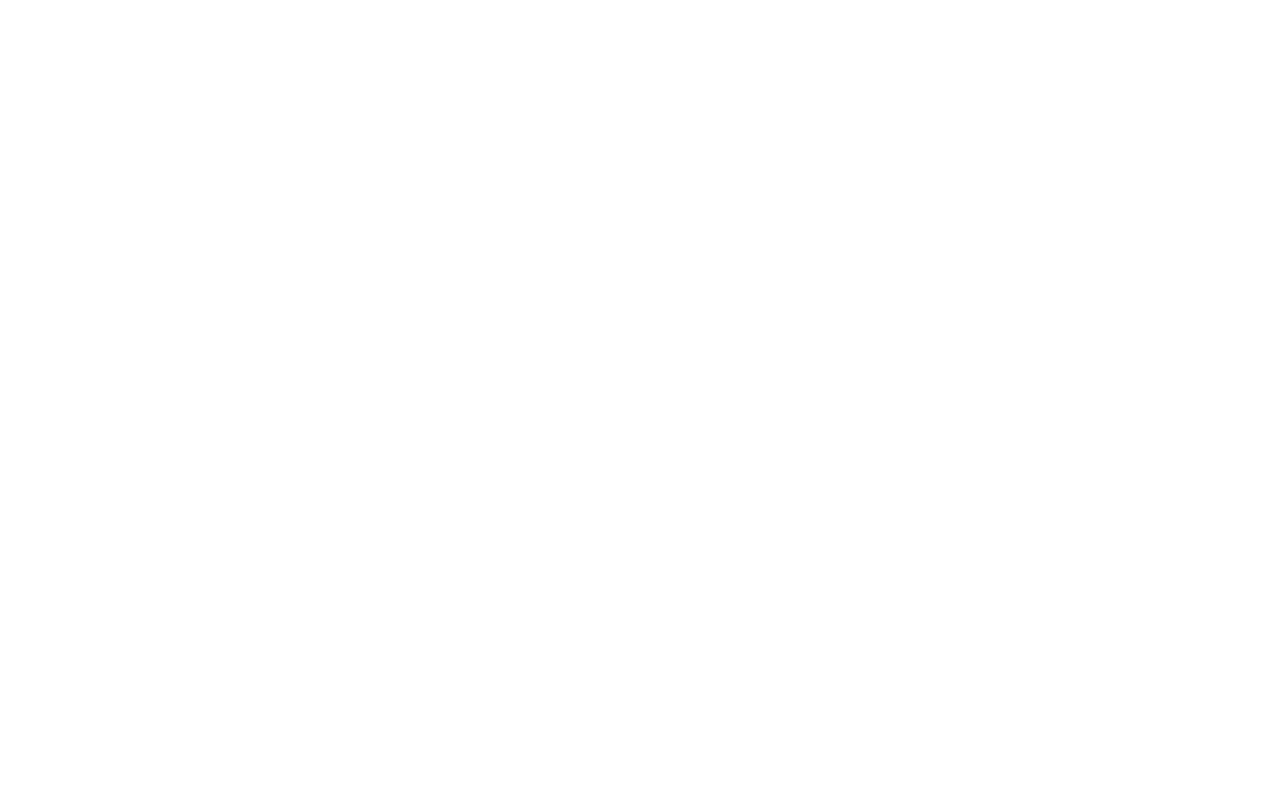
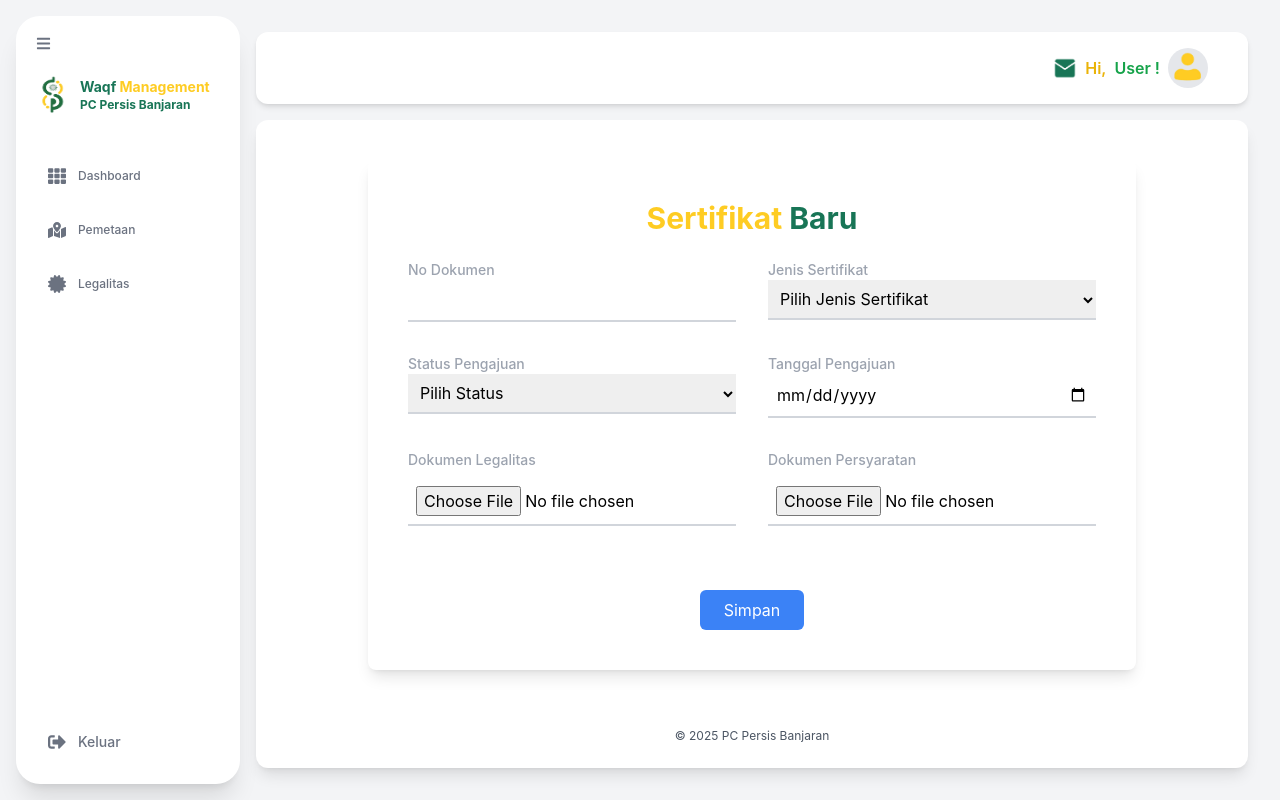
Before and after one commit to syrrkhrnsa/TugasAkhir-frontend, a React (Create React App) app: page /sertifikat/create in a window 1280 px wide. Before the commit this address had no page. Built offline with nearby package versions, Linux system fonts and the light colour scheme; no server answers; sample sign-in values are in the browser's storage.

Commit message:
create update sertifikat

```diff
--- a/src/App.js
+++ b/src/App.js
@@ -11,6 +11,7 @@
 import RiwayatTanah from "./log/log_tanah.js";
 import PesanPerubahan from "./pages/approval.js";
 import EditSertifikat from "./form/e_sertifikat.js";
+import CreateSertifikat from "./form/c_sertifikat.js";
 import DetailTanah from "./form/d_tanah.js";
 
 function App() {
@@ -26,6 +27,8 @@
 
           <Route path="/sertifikat" element={<Sertifikat />} />
           <Route path="/sertifikat/edit/:id" element={<EditSertifikat />} />
+          <Route path="/sertifikat/create" element={<CreateSertifikat />} />
+
 
           {/* Route Tanah */}
           <Route path="/dashboard" element={<Dashboard />} />
--- a/src/form/c_sertifikat.js
+++ b/src/form/c_sertifikat.js
@@ -1,4 +1,149 @@
-import React, { useState, useEffect } from "react";
+import React, { useState } from "react";
 import { useNavigate } from "react-router-dom";
 import Sidebar from "../components/Sidebar";
 import axios from "axios";
+import { FaEye, FaTimes } from "react-icons/fa";
+
+const CreateSertifikat = () => {
+  const navigate = useNavigate();
+
+  // State untuk data form
+  const [formData, setFormData] = useState({
+    noDokumen: "",
+    jenisSertifikat: "",
+    statusPengajuan: "",
+    tanggalPengajuan: "",
+  });
+
+  // State untuk file upload dan preview
+  const [filePreviews, setFilePreviews] = useState({ dokLegalitas: null, dokPersyaratan: null });
+  const [files, setFiles] = useState({ dokLegalitas: null, dokPersyaratan: null });
+
+  // Handle file change untuk preview
+  const handleFileChange = (field, e) => {
+    const file = e.target.files[0];
+    if (!file) return;
+
+    setFiles((prev) => ({ ...prev, [field]: file }));
+    setFilePreviews((prev) => ({ ...prev, [field]: URL.createObjectURL(file) }));
+  };
+
+  // Hapus file yang dipilih
+  const handleRemoveFile = (field) => {
+    setFiles((prev) => ({ ...prev, [field]: null }));
+    setFilePreviews((prev) => ({ ...prev, [field]: null }));
+    document.getElementById(field).value = "";
+  };
+
+  const handleSubmit = async (e) => {
+    e.preventDefault();
+    const token = localStorage.getItem("token");
+    if (!token) {
+      alert("Anda harus login terlebih dahulu.");
+      navigate("/dashboard");
+      return;
+    }
+
+    const formDataToSend = new FormData();
+    Object.entries(formData).forEach(([key, value]) => formDataToSend.append(key, value));
+    Object.entries(files).forEach(([key, file]) => file && formDataToSend.append(key, file));
+
+    try {
+      await axios.post("http://127.0.0.1:8000/api/sertifikat", formDataToSend, {
+        headers: { Authorization: `Bearer ${token}`, "Content-Type": "multipart/form-data" },
+      });
+      alert("Sertifikat berhasil dibuat!");
+      navigate("/dashboard");
+    } catch (error) {
+      alert(`Gagal membuat sertifikat: ${error.response?.data?.message || error.message}`);
+    }
+  };
+
+  return (
+    <div className="relative">
+      <Sidebar>
+        <div className="flex-1 p-4">
+          <div className="bg-white shadow-lg rounded-lg p-10 mx-auto w-[90%] max-w-3xl">
+            <h2 className="text-center text-3xl font-bold">
+              <span className="text-[#FECC23]">Sertifikat</span> <span className="text-[#187556]">Baru</span>
+            </h2>
+            <form onSubmit={handleSubmit} className="mt-6 grid grid-cols-2 gap-8">
+              {[{ field: "noDokumen", label: "No Dokumen" }].map(({ field, label }) => (
+                <div key={field} className="flex flex-col">
+                  <label className="text-sm font-medium text-gray-400">{label}</label>
+                  <input
+                    type="text"
+                    className="w-full border-b-2 border-gray-300 p-2 focus:outline-none"
+                    value={formData[field]}
+                    onChange={(e) => setFormData({ ...formData, [field]: e.target.value })}
+                  />
+                </div>
+              ))}
+
+              <div className="flex flex-col">
+                <label className="text-sm font-medium text-gray-400">Jenis Sertifikat</label>
+                <select
+                  className="w-full border-b-2 border-gray-300 p-2 focus:outline-none"
+                  value={formData.jenisSertifikat}
+                  onChange={(e) => setFormData({ ...formData, jenisSertifikat: e.target.value })}
+                >
+                  <option value="">Pilih Jenis Sertifikat</option>
+                  <option value="BASTW">BASTW</option>
+                  <option value="AIW">AIW</option>
+                  <option value="SW">SW</option>
+                </select>
+              </div>
+
+              <div className="flex flex-col">
+                <label className="text-sm font-medium text-gray-400">Status Pengajuan</label>
+                <select
+                  className="w-full border-b-2 border-gray-300 p-2 focus:outline-none"
+                  value={formData.statusPengajuan}
+                  onChange={(e) => setFormData({ ...formData, statusPengajuan: e.target.value })}
+                >
+                  <option value="">Pilih Status</option>
+                  <option value="Diproses">Diproses</option>
+                  <option value="Terbit">Terbit</option>
+                  <option value="Ditolak">Ditolak</option>
+                </select>
+              </div>
+
+              <div className="flex flex-col">
+                <label className="text-sm font-medium text-gray-400">Tanggal Pengajuan</label>
+                <input
+                  type="date"
+                  className="w-full border-b-2 border-gray-300 p-2 focus:outline-none"
+                  value={formData.tanggalPengajuan}
+                  onChange={(e) => setFormData({ ...formData, tanggalPengajuan: e.target.value })}
+                />
+              </div>
+
+              {[{ field: "dokLegalitas", label: "Dokumen Legalitas" }, { field: "dokPersyaratan", label: "Dokumen Persyaratan" }].map(({ field, label }) => (
+                <div key={field} className="flex flex-col">
+                  <label className="text-sm font-medium text-gray-400">{label}</label>
+                  {filePreviews[field] && (
+                    <div className="mt-2 flex items-center gap-2">
+                      <a href={filePreviews[field]} target="_blank" rel="noopener noreferrer" className="text-blue-500 hover:text-blue-700">
+                        <FaEye className="mr-1" /> Lihat Dokumen
+                      </a>
+                      <button type="button" onClick={() => handleRemoveFile(field)} className="text-red-500 hover:text-red-700">
+                        <FaTimes />
+                      </button>
+                    </div>
+                  )}
+                  <input id={field} type="file" accept=".pdf" className="w-full border-b-2 border-gray-300 p-2 mt-2" onChange={(e) => handleFileChange(field, e)} />
+                </div>
+              ))}
+
+              <div className="col-span-2 flex justify-center mt-8">
+                <button type="submit" className="bg-[#3B82F6] text-white px-6 py-2 rounded-md hover:bg-[#2563EB]"> Simpan </button>
+              </div>
+            </form>
+          </div>
+        </div>
+      </Sidebar>
+    </div>
+  );
+};
+
+export default CreateSertifikat;
--- a/src/form/e_sertifikat.js
+++ b/src/form/e_sertifikat.js
@@ -10,23 +10,22 @@
 
   // State untuk data form
   const [formData, setFormData] = useState({
-    noDokumenBastw: "",
-    noDokumenAIW: "",
-    noDokumenSW: "",
+    noDokumen: "",
+    jenisSertifikat: "",
+    statusPengajuan: "",
+    tanggalPengajuan: "",
   });
 
   // State untuk file preview
   const [filePreviews, setFilePreviews] = useState({
-    dokBastw: null,
-    dokAiw: null,
-    dokSw: null,
+    dokLegalitas: null,
+    dokPersyaratan: null,
   });
 
   // State untuk file yang akan diupload
   const [files, setFiles] = useState({
-    dokBastw: null,
-    dokAiw: null,
-    dokSw: null,
+    dokLegalitas: null,
+    dokPersyaratan: null,
   });
 
   const [loading, setLoading] = useState(true);
@@ -58,21 +57,19 @@
       const sertifikat = response.data.data || response.data;
       if (sertifikat) {
         setFormData({
-          noDokumenBastw: sertifikat.noDokumenBastw || "",
-          noDokumenAIW: sertifikat.noDokumenAIW || "",
-          noDokumenSW: sertifikat.noDokumenSW || "",
+          noDokumen: sertifikat.noDokumen || "",
+          jenisSertifikat: sertifikat.jenisSertifikat || "",
+          statusPengajuan: sertifikat.statusPengajuan || "",
+          tanggalPengajuan: sertifikat.tanggalPengajuan || "",
         });
 
         // Set preview untuk file yang sudah ada
         setFilePreviews({
-          dokBastw: sertifikat.dokBastw
-            ? `http://127.0.0.1:8000/storage/${sertifikat.dokBastw}`
+          dokLegalitas: sertifikat.dokLegalitas
+            ? `http://127.0.0.1:8000/storage/${sertifikat.dokLegalitas}`
             : null,
-          dokAiw: sertifikat.dokAiw
-            ? `http://127.0.0.1:8000/storage/${sertifikat.dokAiw}`
-            : null,
-          dokSw: sertifikat.dokSw
-            ? `http://127.0.0.1:8000/storage/${sertifikat.dokSw}`
+          dokPersyaratan: sertifikat.dokPersyaratan
+            ? `http://127.0.0.1:8000/storage/${sertifikat.dokPersyaratan}`
             : null,
         });
       }
@@ -106,86 +103,38 @@
 
   const handleSubmit = async (e) => {
     e.preventDefault();
-    console.log("[DEBUG 1] Form submission started");
 
-    // 1. Check token
     const token = localStorage.getItem("token");
-    console.log("[DEBUG 2] Token from localStorage:", token ? "Exists" : "MISSING");
-
-    // 2. Prepare FormData
-    const formDataToSend = new FormData();
-    console.log("[DEBUG 3] New FormData created");
-
-    // 3. Log current form state before processing
-    console.log("[DEBUG 4] Current formData state:", JSON.stringify(formData, null, 2));
-    console.log("[DEBUG 5] Current files state:", files);
-
-    // 4. Add text fields to FormData
-    console.log("[DEBUG 6] Adding text fields to FormData:");
-    Object.entries(formData).forEach(([key, value]) => {
-      if (value) {
-        formDataToSend.append(key, value);
-        console.log(`  - Appended ${key}:`, value);
-      } else {
-        console.log(`  - Skipped ${key} (empty value)`);
-      }
-    });
-
-    // 5. Add files to FormData
-    console.log("[DEBUG 7] Adding files to FormData:");
-    Object.entries(files).forEach(([key, file]) => {
-      if (file) {
-        formDataToSend.append(key, file);
-        console.log(`  - Appended file ${key}:`, file.name, file);
-      } else {
-        console.log(`  - Skipped file ${key} (no file)`);
-      }
-    });
-
-    // 6. Add method override
-    formDataToSend.append('_method', 'PUT');
-    console.log("[DEBUG 8] Added _method=PUT");
-
-    // 7. Verify final FormData contents
-    console.log("[DEBUG 9] Final FormData contents:");
-    for (let [key, value] of formDataToSend.entries()) {
-      if (value instanceof File) {
-        console.log(`  - ${key}:`, `File(${value.name}, ${value.size} bytes)`);
-      } else {
-        console.log(`  - ${key}:`, value);
-      }
+    if (!token) {
+      alert("Anda harus login terlebih dahulu.");
+      navigate("/dashboard");
+      return;
     }
 
+    const formDataToSend = new FormData();
+    Object.entries(formData).forEach(([key, value]) => {
+      if (value) formDataToSend.append(key, value);
+    });
+    Object.entries(files).forEach(([key, file]) => {
+      if (file) formDataToSend.append(key, file);
+    });
+    formDataToSend.append('_method', 'PUT');
+
     try {
-      console.log("[DEBUG 10] Sending request to backend...");
-
-      const response = await axios.post(
+      await axios.post(
         `http://127.0.0.1:8000/api/sertifikat/${id}`,
         formDataToSend,
         {
           headers: {
             Authorization: `Bearer ${token}`,
-            "Content-Type": "multipart/form-data"
-          }
+            "Content-Type": "multipart/form-data",
+          },
         }
       );
-
-      console.log("[DEBUG 11] Request successful! Response:", response.data);
       alert("Data berhasil diperbarui!");
       navigate("/dashboard");
     } catch (error) {
-      console.error("[DEBUG 12] Request failed:", {
-        errorMessage: error.message,
-        responseData: error.response?.data,
-        requestConfig: {
-          url: error.config?.url,
-          method: error.config?.method,
-          headers: error.config?.headers,
-          data: error.config?.data
-        },
-        fullError: error
-      });
-
+      console.error("Error:", error);
       alert(`Gagal memperbarui data. Error: ${error.response?.data?.message || error.message}`);
     }
   };
@@ -238,73 +187,66 @@
             {loading ? (
               <p className="text-center">Memuat data...</p>
             ) : (
-              <form onSubmit={handleSubmit} className="mt-6">
-                <div className="grid grid-cols-2 gap-8">
-                  {/* Input untuk No Dokumen BASTW */}
+              <form onSubmit={handleSubmit} className="mt-6 grid grid-cols-2 gap-8">
+                {/* Input untuk No Dokumen */}
                 <div className="flex flex-col">
-                    <label className="block text-sm font-medium text-gray-400">
-                      No Dokumen BASTW
-                    </label>
+                  <label className="text-sm font-medium text-gray-400">No Dokumen</label>
                   <input
                     type="text"
                     className="w-full border-b-2 border-gray-300 p-2 focus:outline-none"
-                      value={formData.noDokumenBastw}
-                      onChange={(e) =>
-                        setFormData({
-                          ...formData,
-                          noDokumenBastw: e.target.value,
-                        })
-                      }
+                    value={formData.noDokumen}
+                    onChange={(e) => setFormData({ ...formData, noDokumen: e.target.value })}
                   />
                 </div>
 
-                  {/* Input untuk Dokumen BASTW */}
-                  <FilePreview field="dokBastw" label="Dokumen BASTW" />
+                {/* Input untuk Jenis Sertifikat */}
+                <div className="flex flex-col">
+                  <label className="text-sm font-medium text-gray-400">Jenis Sertifikat</label>
+                  <select
+                    className="w-full border-b-2 border-gray-300 p-2 focus:outline-none"
+                    value={formData.jenisSertifikat}
+                    onChange={(e) => setFormData({ ...formData, jenisSertifikat: e.target.value })}
+                  >
+                    <option value="">Pilih Jenis Sertifikat</option>
+                    <option value="BASTW">BASTW</option>
+                    <option value="AIW">AIW</option>
+                    <option value="SW">SW</option>
+                  </select>
+                </div>
 
-                  {/* Input untuk No Dokumen AIW */}
+                {/* Input untuk Status Pengajuan */}
                 <div className="flex flex-col">
-                    <label className="block text-sm font-medium text-gray-400">
-                      No Dokumen AIW
-                    </label>
+                  <label className="text-sm font-medium text-gray-400">Status Pengajuan</label>
+                  <select
+                    className="w-full border-b-2 border-gray-300 p-2 focus:outline-none"
+                    value={formData.statusPengajuan}
+                    onChange={(e) => setFormData({ ...formData, statusPengajuan: e.target.value })}
+                  >
+                    <option value="">Pilih Status</option>
+                    <option value="Diproses">Diproses</option>
+                    <option value="Terbit">Terbit</option>
+                    <option value="Ditolak">Ditolak</option>
+                  </select>
+                </div>
+
+                {/* Input untuk Tanggal Pengajuan */}
+                <div className="flex flex-col">
+                  <label className="text-sm font-medium text-gray-400">Tanggal Pengajuan</label>
                   <input
-                      type="text"
+                    type="date"
                     className="w-full border-b-2 border-gray-300 p-2 focus:outline-none"
-                      value={formData.noDokumenAIW}
-                      onChange={(e) =>
-                        setFormData({
-                          ...formData,
-                          noDokumenAIW: e.target.value,
-                        })
-                      }
+                    value={formData.tanggalPengajuan}
+                    onChange={(e) => setFormData({ ...formData, tanggalPengajuan: e.target.value })}
                   />
                 </div>
 
-                  {/* Input untuk Dokumen AIW */}
-                  <FilePreview field="dokAiw" label="Dokumen AIW" />
+                {/* Input untuk Dokumen Legalitas */}
+                <FilePreview field="dokLegalitas" label="Dokumen Legalitas" />
 
-                  {/* Input untuk No Dokumen SW */}
-                  <div className="flex flex-col">
-                    <label className="block text-sm font-medium text-gray-400">
-                      No Dokumen SW
-                    </label>
-                    <input
-                      type="text"
-                      className="w-full border-b-2 border-gray-300 p-2 focus:outline-none"
-                      value={formData.noDokumenSW}
-                      onChange={(e) =>
-                        setFormData({
-                          ...formData,
-                          noDokumenSW: e.target.value,
-                        })
-                      }
-                    />
-                  </div>
+                {/* Input untuk Dokumen Persyaratan */}
+                <FilePreview field="dokPersyaratan" label="Dokumen Persyaratan" />
 
-                  {/* Input untuk Dokumen SW */}
-                  <FilePreview field="dokSw" label="Dokumen SW" />
-                </div>
-
-                <div className="flex justify-center mt-8">
+                <div className="col-span-2 flex justify-center mt-8">
                   <button
                     type="submit"
                     className="bg-[#3B82F6] text-white px-6 py-2 rounded-md hover:bg-[#2563EB]"
--- a/src/form/e_tanah.js
+++ b/src/form/e_tanah.js
@@ -400,8 +400,8 @@
   };
 
   const handleCreateLegalitas = () => {
-    console.log("Tombol Create diklik");
-    // Implementasi logika untuk membuat legalitas baru
+    console.log("Navigasi ke halaman pembuatan sertifikat");
+    navigate("/sertifikat/create");
   };
 
   const handleUpdateSertifikat = (sertifikatId) => {
```
Lines whose indentation alone changed are shown as unchanged.
